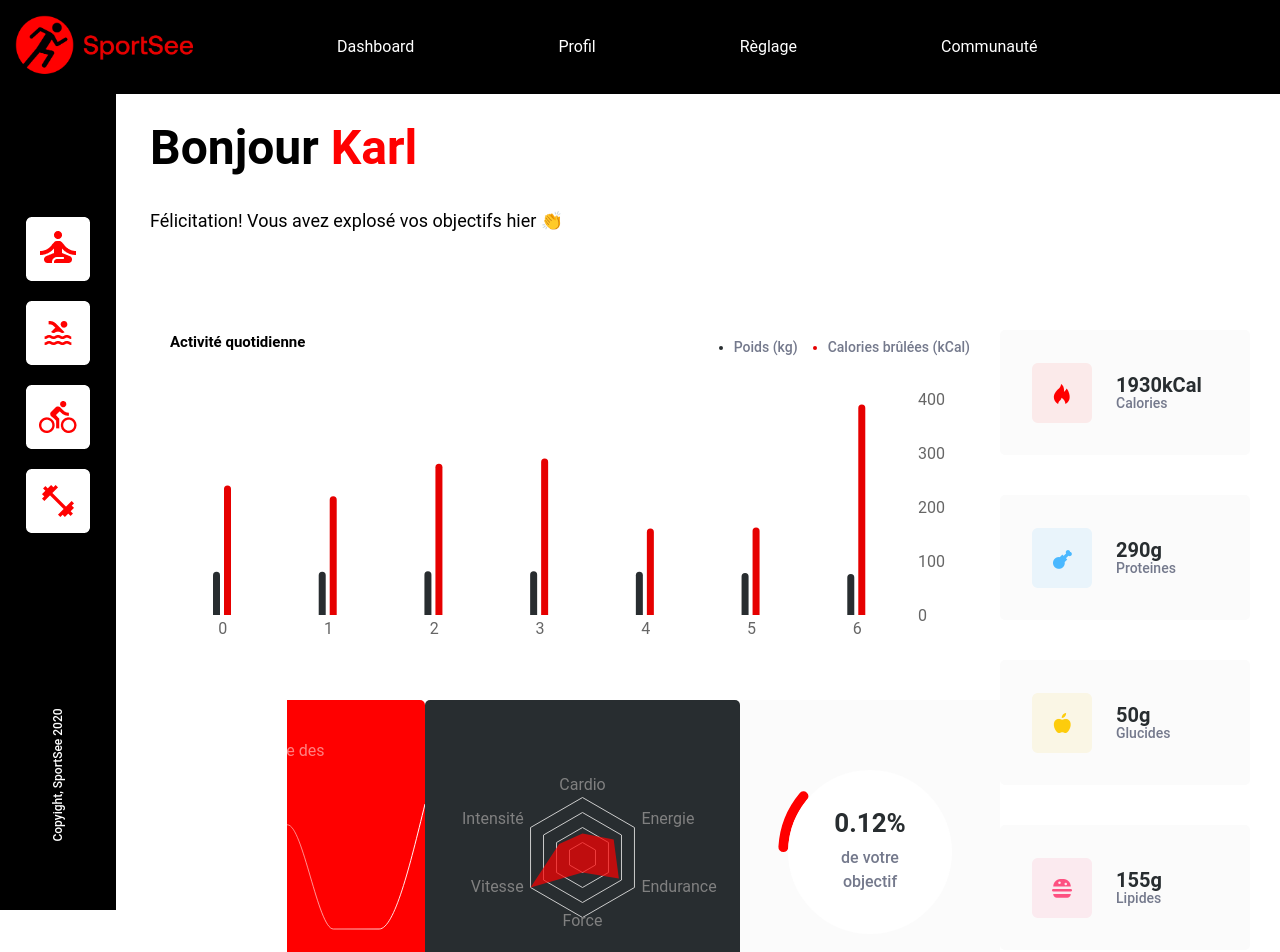
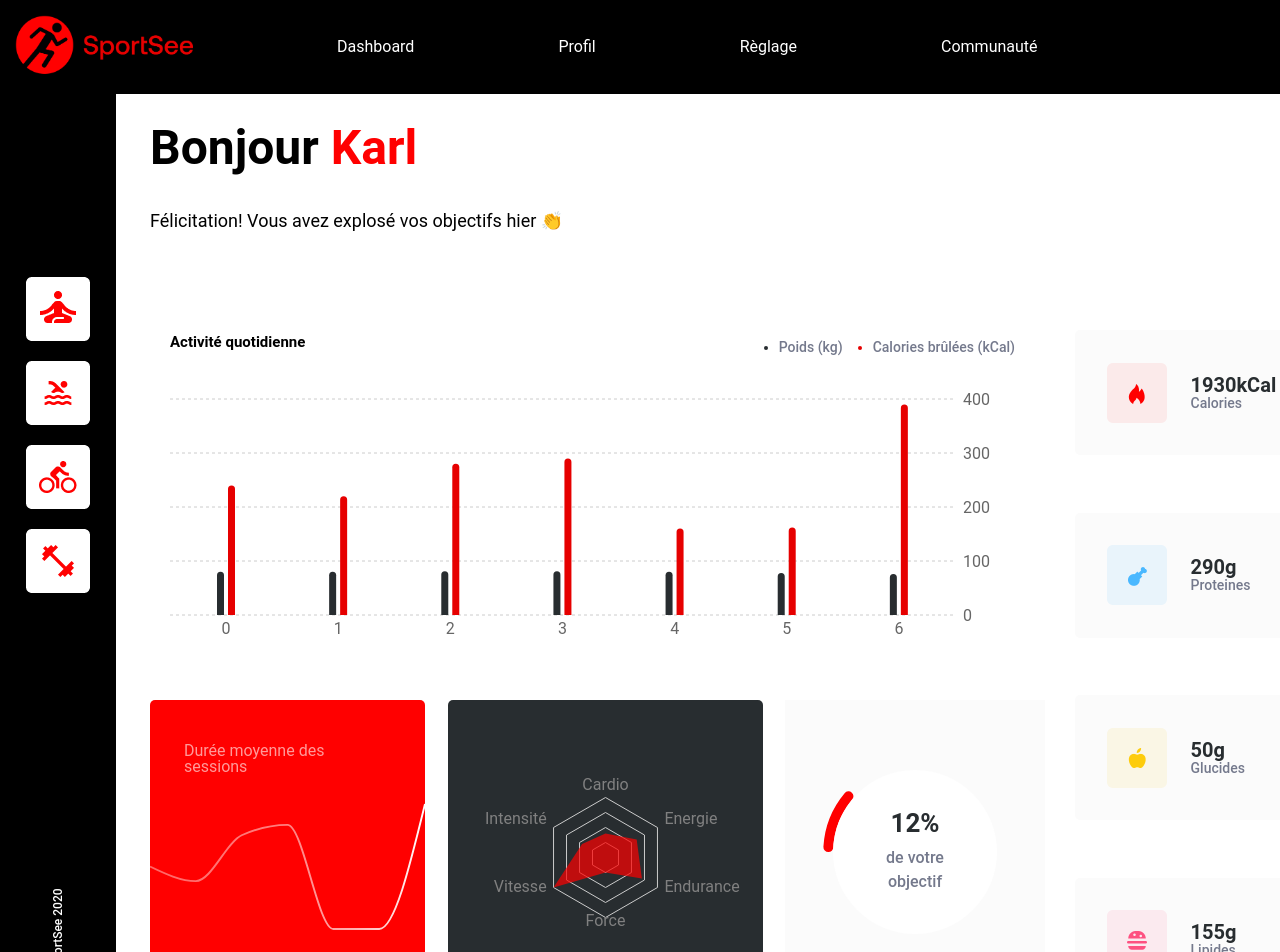
Before and after one commit to Emmanuel97423/sportsee, a React (Create React App) app: page /Dashboard/12 in a window 1280 px wide. Shown: the top 952 px of the page. Built offline with nearby package versions, Linux system fonts and the light colour scheme.

Commit message:
Fix UI spacing for 1024px

```diff
--- a/src/components/BarChartComponent/index.jsx
+++ b/src/components/BarChartComponent/index.jsx
@@ -185,7 +185,7 @@ export default function BarChartComponent({ userActivity }) {
                   bottom: 5
                 }}
               >
-                {/* <CartesianGrid strokeDasharray="3 3" /> */}
+                <CartesianGrid strokeDasharray="3 3" vertical={false} />
                 <XAxis dataKey={index} axisLine={false} tickLine={false} />
                 <YAxis orientation="right" axisLine={false} tickLine={false} />
                 <Tooltip
--- a/src/components/DataKey/index.jsx
+++ b/src/components/DataKey/index.jsx
@@ -10,15 +10,23 @@ export default function DataKey(props) {
   const lipidCount = props.dataKey.lipidCount;
   const proteinCount = props.dataKey.proteinCount;
 
+  const DataKeyContainer = styled.div`
+    height: 100%;
+    display: flex;
+    flex-direction: column;
+    justify-content: space-between;
+    align-items: center;
+  `;
   const Container = styled.div`
     height: 125px;
+    width: 210px;
     background-color: #fbfbfb;
     display: flex;
     justify-content: flex-start;
     align-items: center;
     border-radius: 5px;
-    padding-left: 32px;
-    margin-bottom: 40px;
+    padding: 0 32px 0 32px;
+    /* margin-bottom: 40px; */
   `;
   const Icon = styled.img`
     width: 60px;
@@ -39,7 +47,7 @@ export default function DataKey(props) {
   `;
 
   return (
-    <div>
+    <DataKeyContainer>
       <Container>
         <Icon src="/img/icons/calories-icon.png" alt="icon" />
         <div>
@@ -68,6 +76,6 @@ export default function DataKey(props) {
           <Span>Lipides</Span>
         </div>
       </Container>
-    </div>
+    </DataKeyContainer>
   );
 }
--- a/src/components/LineChartComponent/index.jsx
+++ b/src/components/LineChartComponent/index.jsx
@@ -46,15 +46,16 @@ const LegendCustom = styled.div`
   color: #fff;
 `;
 const LegendText = styled.p`
-  opacity: 0.5;
+  opacity: 0.6;
 `;
 
 const GradientChart = styled.div.attrs(() => ({ tabIndex: 0 }))`
   position: absolute;
   width: 275px;
-  height: 350px;
+  height: 303px;
+  opacity: 0.1;
   &.gradient-lineChart {
-    background: linear-gradient(90deg, #fff 0 50%, transparent 50% 100%);
+    background: linear-gradient(90deg, transparent 0% 50%, #000 50 100%);
   }
 `;
 
@@ -148,7 +149,7 @@ export default function LineChartComponent({ average, userId }) {
     const gradientLine = document.querySelector('.gradient-lineChart');
     gradientLine.setAttribute(
       'style',
-      `opacity:0.2 ; background: linear-gradient(90deg, #fff,#fff,#fff,#fff  0 ${pourcent}%, transparent,transparent,transparent, transparent ${reste}% 100%)`
+      `background: linear-gradient(90deg, transparent,transparent,transparent, transparent  0 ${pourcent}%,  #000,#000,#000,#000 ${reste}% 100%)`
     );
     // gradientLine.setAttribute('style', 'height:100px');
 
@@ -171,7 +172,7 @@ export default function LineChartComponent({ average, userId }) {
           <linearGradient id="grad1" x1="0" y1="0" x2="1" y2="0">
             <stop
               offset="0%"
-              style={{ stopColor: 'rgb(255,255,255)', stopOpacity: 0.2 }}
+              style={{ stopColor: 'rgb(255,255,255)', stopOpacity: 0.4 }}
             />
             <stop
               offset="50%"
@@ -196,20 +197,14 @@ export default function LineChartComponent({ average, userId }) {
           tickMargin={20}
           tick={{
             fill: '#fff',
-            fontFamily: 'Roboto',
+            opacity: '0.5',
+            fontFamily: 'Roboto, sans-serif',
             fontSize: 14
           }}
           tickFormatter={numberX}
           style={{ transform: 'scaleX(0.9)', transformOrigin: 'bottom' }}
         />
-        {/* <YAxis
-          tickLine={false}
-          axisLine={false}
-          orientation="right"
-          tooltipShow={false}
-          tick={false}
-          domain={['dataMin - 10', 'dataMax + 50']}
-        /> */}
+
         <Tooltip
           payload={averageClasse.sessions}
           content={<CustomTooltip />}
@@ -230,28 +225,10 @@ export default function LineChartComponent({ average, userId }) {
           type="monotone"
           dataKey="sessionLength"
           stroke="url(#grad1)"
+          strokeWidth={1.9}
           dot={false}
           activeDot={<CustomizedDot />}
         />
-        {/* <AreaChart
-          width={275}
-          height={275}
-          data={averageClasse.sessions}
-          margin={{
-            top: 10,
-            right: 30,
-            left: 0,
-            bottom: 0
-          }}
-        >
-          <Area
-            type="monotone"
-            dataKey="sessionLength"
-            stroke="green"
-            fill="blue"
-            fillOpacity={1}
-          />
-        </AreaChart> */}
       </LineChart>
     </Container>
   );
--- a/src/components/Nav/SideBar/styles.module.css
+++ b/src/components/Nav/SideBar/styles.module.css
@@ -1,7 +1,7 @@
 .container {
     position: absolute;
     width:100px;
-    height: 100%;
+    height: 130%;
     background-color: #000;
     float: left;
     color: #fff;
--- a/src/components/RadialChartComponent/index.jsx
+++ b/src/components/RadialChartComponent/index.jsx
@@ -56,7 +56,7 @@ function customLabel({ value }) {
     <foreignObject x={48} y={48} width={164} height={164}>
       <ValueContent>
         <LabelConteneur>
-          <Value>{value}%</Value>
+          <Value>{value * 100}%</Value>
           <Span>
             de votre <br /> objectif
           </Span>
--- a/src/index.css
+++ b/src/index.css
@@ -175,5 +175,6 @@ select {
 }
 
 #root{
+  width: 1400px;
   height: 100%;
 }
--- a/src/pages/Dashboard.jsx
+++ b/src/pages/Dashboard.jsx
@@ -58,6 +58,7 @@ export default function Dashboard() {
   );
 
   const Div = styled.div`
+    max-width: 1200px;
     padding: 30px 30px 30px 150px;
   `;
 
@@ -89,14 +90,14 @@ export default function Dashboard() {
   `;
   const Box = styled.div`
     height: auto;
-    width: 100%;
+    width: 97%;
     display: flex;
     justify-content: space-between;
   `;
 
   const BoxLine = styled.div`
     height: auto;
-    width: 100%;
+    width: 97%;
     display: flex;
     justify-content: space-between;
     margin-bottom: 50px;
```
